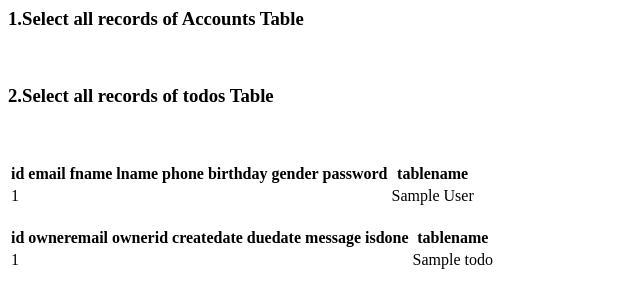
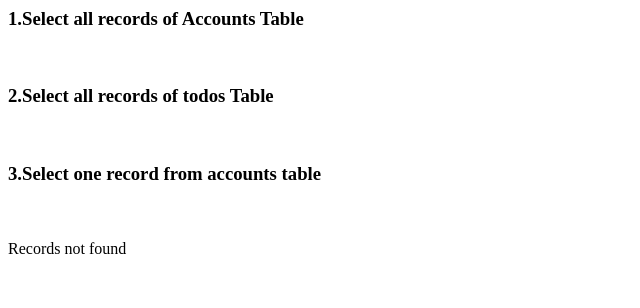
Before and after one commit to sanchitkul/Active-Records, a PHP site: page / in a window 1280 px wide. Shown: the top 308 px of the page, without its empty margins (0-640 px from the left). Run offline with PHP 8.4, Linux system fonts and the light colour scheme; tables that the repository leaves empty or names only in its code hold one stand-in row (values such as "Sample post").

Commit message:
Selected one id from accounts table

```diff
--- a/index.php
+++ b/index.php
@@ -222,12 +222,14 @@ return self::$table;
 }
 echo '<h3>1.Select all records of Accounts Table</h3></br>';
 echo '<h3>2.Select all records of todos Table</h3></br>';
+echo '<h3>3.Select one record from accounts table</h3></br>';
 
 $record = accounts::findAll();
 $record = tableClass::checkRecord($record);
 $record = todos::findAll();
 $record = tableClass::checkRecord($record);
-
+$record = accounts::findOne(10);
+$record = tableClass::checkRecord($record);
 echo ($record);
 
 
```
